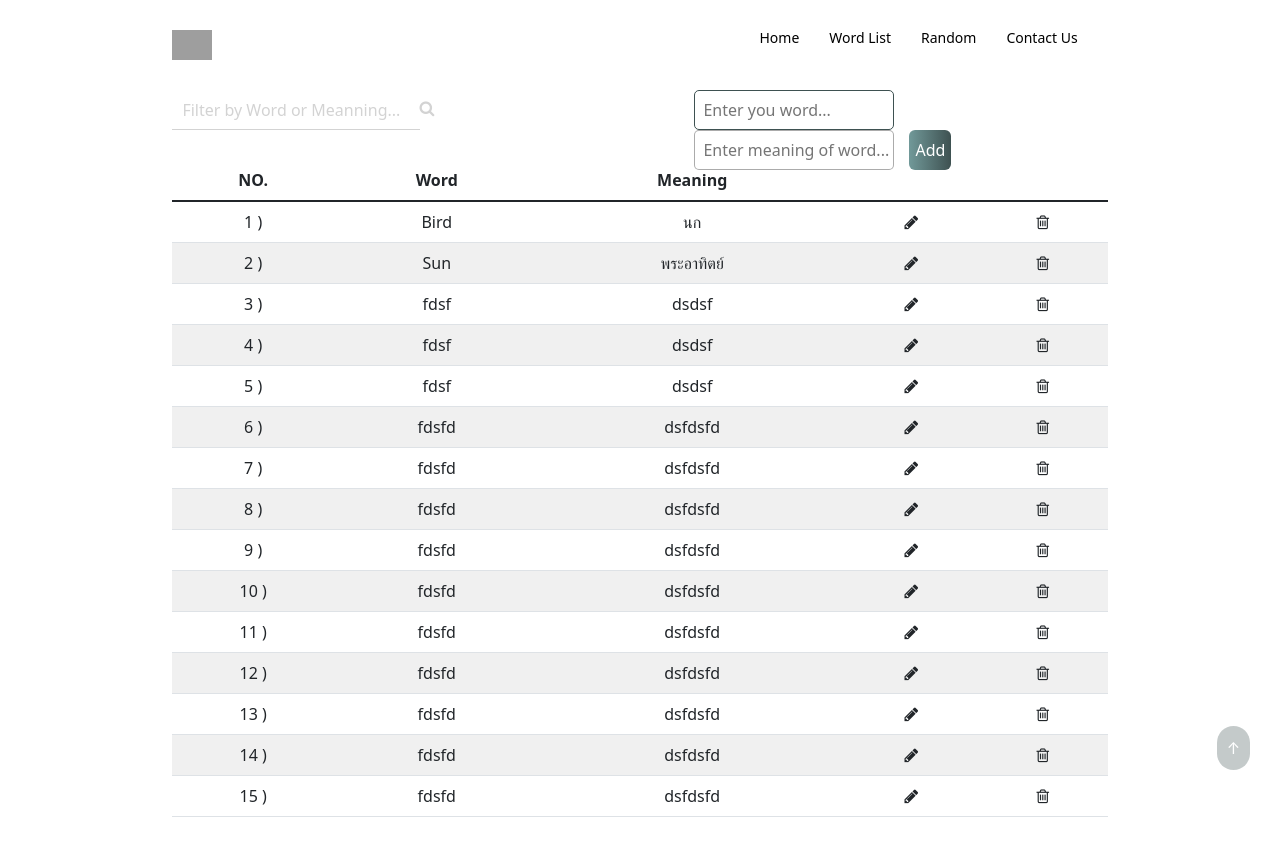
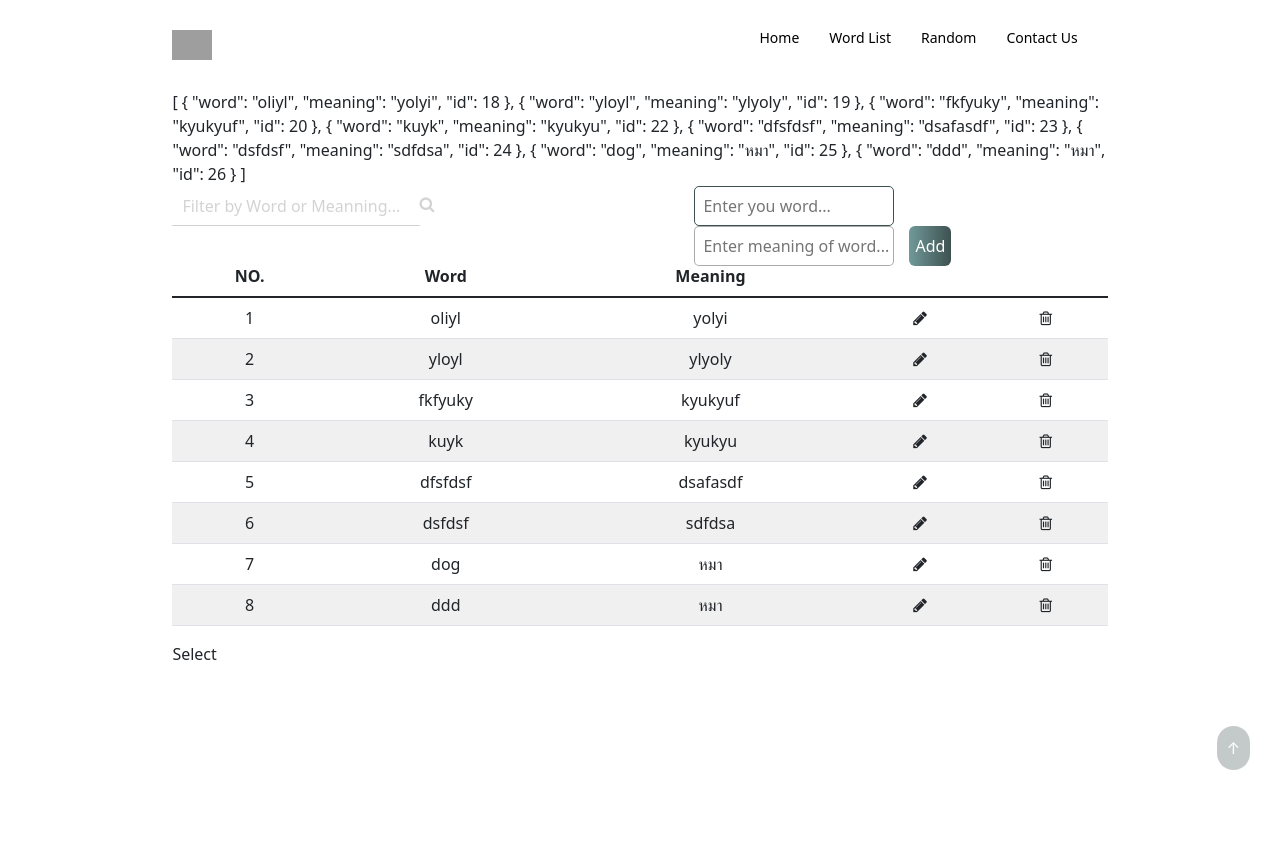
Before and after one commit to phop-parker/SEC-3-GROUP3-WORDGLOSSARY, a Vue app: page /word-list in a window 1280 px wide. Shown: the top 856 px of the page. After the commit the page ends 800 px from the top, so only its background shows below. Built offline with nearby package versions, Linux system fonts and the light colour scheme; data requests are answered from the project's data file; grey boxes are pictures that could not be loaded.

Commit message:
Contact us+Remove word (with error)

```diff
--- a/data/db.json
+++ b/data/db.json
@@ -1,79 +1,184 @@
 {
   "fullWords": [
     {
-      "word": "Bird",
-      "meaning": "นก",
+      "word": "oliyl",
+      "meaning": "yolyi",
+      "id": 18
+    },
+    {
+      "word": "yloyl",
+      "meaning": "ylyoly",
+      "id": 19
+    },
+    {
+      "word": "fkfyuky",
+      "meaning": "kyukyuf",
+      "id": 20
+    },
+    {
+      "word": "kuyk",
+      "meaning": "kyukyu",
+      "id": 22
+    },
+    {
+      "word": "dfsfdsf",
+      "meaning": "dsafasdf",
+      "id": 23
+    },
+    {
+      "word": "dsfdsf",
+      "meaning": "sdfdsa",
+      "id": 24
+    },
+    {
+      "word": "dog",
+      "meaning": "หมา",
+      "id": 25
+    },
+    {
+      "word": "ddd",
+      "meaning": "หมา",
+      "id": 26
+    }
+  ],
+  "message": [
+    {
+      "name": "sadasd",
+      "email": "sdad",
+      "message": "asda",
+      "id": 1
+    },
+    {
+      "name": "sada",
+      "email": "sdfsadfasdf",
+      "message": "dsfsdafadsfdsafadsfdasf",
       "id": 2
     },
     {
-      "word": "Sun",
-      "meaning": "พระอาทิตย์",
+      "name": "as",
+      "email": "dsfsad",
+      "message": "dfsfsdaf",
       "id": 3
     },
     {
-      "word": "fdsf",
-      "meaning": "dsdsf",
+      "name": "asfe",
+      "email": "agfdagad@dgadgfdg",
+      "message": "dasgdfgdfsg",
       "id": 4
     },
     {
-      "word": "fdsf",
-      "meaning": "dsdsf",
+      "name": "spy",
+      "email": "dskofasfk",
+      "message": "fdsijfiaerg",
       "id": 5
     },
     {
-      "word": "fdsf",
-      "meaning": "dsdsf",
+      "name": "beam",
+      "email": "kfeoawf",
+      "message": "jidsajfas",
       "id": 6
     },
     {
-      "word": "fdsfd",
-      "meaning": "dsfdsfd",
+      "name": "dsfasf",
+      "email": "sdfsafasd",
+      "message": "dsfsdaf",
       "id": 7
     },
     {
-      "word": "fdsfd",
-      "meaning": "dsfdsfd",
+      "name": "sdfsad",
+      "email": "dsfadsf",
+      "message": "dsfadsf",
       "id": 8
     },
     {
-      "word": "fdsfd",
-      "meaning": "dsfdsfd",
+      "name": "sdfsaf",
+      "email": "sadfdsaf",
+      "message": "sdafadsf",
       "id": 9
     },
     {
-      "word": "fdsfd",
-      "meaning": "dsfdsfd",
+      "name": "dfsf",
+      "email": "dsfsf",
+      "message": "sdfsdf",
       "id": 10
     },
     {
-      "word": "fdsfd",
-      "meaning": "dsfdsfd",
+      "name": "adfasf",
+      "email": "dsfdsf",
+      "message": "sadfsdf",
       "id": 11
     },
     {
-      "word": "fdsfd",
-      "meaning": "dsfdsfd",
+      "name": "dfasdf",
+      "email": "dsfsdaf",
+      "message": "dsfsfdsfs",
       "id": 12
     },
     {
-      "word": "fdsfd",
-      "meaning": "dsfdsfd",
-      "id": 13
-    },
-    {
-      "word": "fdsfd",
-      "meaning": "dsfdsfd",
-      "id": 14
-    },
-    {
-      "word": "fdsfd",
-      "meaning": "dsfdsfd",
+      "name": "dfsf",
+      "email": "sdfsf",
+      "message": "dsfsa",
       "id": 15
     },
     {
-      "word": "fdsfd",
-      "meaning": "dsfdsfd",
+      "name": "dfsf",
+      "email": "sdfsf",
+      "message": "dsfsa",
       "id": 16
+    },
+    {
+      "name": "dfsf",
+      "email": "sdfsf",
+      "message": "dsfsa",
+      "id": 17
+    },
+    {
+      "name": "dsd",
+      "email": "sdsd",
+      "message": "sds",
+      "id": 18
+    },
+    {
+      "name": "dfd",
+      "email": "fdsf",
+      "message": "dfd",
+      "id": 19
+    },
+    {
+      "name": "dfsf",
+      "email": "dfsfsfd",
+      "message": "dsffsd",
+      "id": 20
+    },
+    {
+      "name": "dfsf",
+      "email": "sdfdsf",
+      "message": "dsfdsf",
+      "id": 21
+    },
+    {
+      "name": "dsfdsf",
+      "email": "sdfsf",
+      "message": "dsfdsf",
+      "id": 22
+    },
+    {
+      "name": "dfsafsa",
+      "email": "dsfas",
+      "message": "fdsfasdf",
+      "id": 23
+    },
+    {
+      "name": "adsfdf",
+      "email": "sdfsf",
+      "message": "sdfsdaf",
+      "id": 24
+    },
+    {
+      "name": "sda",
+      "email": "asda",
+      "message": "asdasdsa",
+      "id": 25
     }
   ]
 }
--- a/src/components/ContactUsForm.vue
+++ b/src/components/ContactUsForm.vue
@@ -1,9 +1,50 @@
-<script setup></script>
+<script setup>
+import {computed} from 'vue'
+defineEmits(['sendMessage'])
+
+const props = defineProps({
+	contactUs: {
+		type: Object,
+		default: {}
+	},
+		status: {
+		type: Boolean,
+		default: false
+	},
+})
+
+const isSuccess = computed (()=> props.status)
+const msgDetails = computed(() => {
+	return {
+		name: props.contactUs.name,
+		email: props.contactUs.email,
+		message: props.contactUs.message
+	}
+})
+
+</script>
 
 <template>
 	<div>
 		<div class="test">
 			<p>Send Message</p>
+			<div>
+				<h4>Name</h4>
+				<input type="text" v-model="msgDetails.name">
+			</div>
+			<div>
+				<h4>Email</h4>
+				<input type="text" v-model="msgDetails.email">
+			</div>
+			<div>
+				<h4>Message</h4>
+				<textarea placeholder="type your message here" v-model="msgDetails.message"></textarea>
+			</div>
+			<div>
+				<button @click="$emit('sendMessage', msgDetails)">submit</button>
+				<h4 v-show="isSuccess">message sent successfully</h4>
+			</div>
+
 		</div>
 	</div>
 </template>
--- a/src/components/ShowWords.vue
+++ b/src/components/ShowWords.vue
@@ -1,11 +1,22 @@
 <script setup>
-defineEmits(['delete', 'edit'])
+import {ref} from 'vue'
+defineEmits(['delete', 'edit','deleteSelected','deleteAll'])
 defineProps({
 	fullWords: {
 		type: Array,
 		require: true
 	}
 })
+const selectedItems = ref([]);
+const isSelectBox = ref(false)
+const boxToggle = () => {
+	if (!isSelectBox.value) {
+		isSelectBox.value = true
+	} else {
+		isSelectBox.value = false
+		selectedItems.value = []
+	}
+}
 </script>
 
 <template>
@@ -13,7 +24,8 @@ defineProps({
 		<table class="table">
 			<thead>
 				<tr>
-					<th scope="col">NO.</th>
+					<th scope="col" v-if="isSelectBox">Select</th>
+					<th scope="col" v-else>NO.</th>
 					<th scope="col">Word</th>
 					<th scope="col">Meaning</th>
 					<th scope="col" colspan="2"></th>
@@ -21,7 +33,14 @@ defineProps({
 			</thead>
 			<tbody>
 				<tr v-for="(fullWord, index) in fullWords" :key="index">
-					<td scop="row">{{ index + 1 }} )</td>
+						<td v-if="isSelectBox"><input
+                        type="checkbox"
+                        :value="fullWord.id"
+                        v-model="selectedItems"
+                      />
+					  </td>
+					  <td scop="row" v-else>{{ index + 1 }} </td>
+
 					<td>{{ fullWord.word }}</td>
 					<td>{{ fullWord.meaning }}</td>
 					<td>
@@ -37,6 +56,13 @@ defineProps({
 				</tr>
 			</tbody>
 		</table>
+		<div v-if="!isSelectBox">
+			<span @click="boxToggle()">Select</span>
+		</div>
+		<div v-else>
+			<button @click="$emit('deleteSelected', selectedItems)">delete selected</button>
+			<button @click="$emit('deleteAll')">delete all</button>
+		</div>
 	</div>
 </template>
 
--- a/src/views/ContactUs.vue
+++ b/src/views/ContactUs.vue
@@ -1,4 +1,5 @@
 <script setup>
+import {ref} from 'vue'
 import MemberList from '../components/MemberList.vue'
 import ContactUsForm from '../components/ContactUsForm.vue'
 const members = [
@@ -10,7 +11,7 @@ const members = [
 		socailLink: {
 			ig: 'https://www.instagram.com/sarimintt/',
 			fb: 'https://web.facebook.com/sarixmint',
-			github: ''
+			github: 'https://github.com/sarimintt'
 		}
 	},
 	{
@@ -19,9 +20,9 @@ const members = [
 		studentId: '63130500116',
 		img: '../src/assets/63130500116.png',
 		socailLink: {
-			ig: '',
-			fb: '',
-			github: ''
+			ig: 'https://www.instagram.com/srbeam_/',
+			fb: 'https://www.facebook.com/b.beamsrs',
+			github: 'https://github.com/srbeam'
 		}
 	},
 	{
@@ -30,9 +31,9 @@ const members = [
 		studentId: '63130500119',
 		img: '../src/assets/63130500119.png',
 		socailLink: {
-			ig: '',
-			fb: '',
-			github: ''
+			ig: 'https://www.instagram.com/siraph.p/',
+			fb: 'https://www.facebook.com/siraph.p/',
+			github: 'https://github.com/phop-parker'
 		}
 	},
 	{
@@ -41,9 +42,9 @@ const members = [
 		studentId: '63130500123',
 		img: '../src/assets/63130500123.png',
 		socailLink: {
-			ig: '',
-			fb: '',
-			github: ''
+			ig: 'https://www.instagram.com/s.sudjaab_/',
+			fb: 'https://www.facebook.com/spy.spcy',
+			github: 'https://github.com/spyy18'
 		}
 	},
 	{
@@ -52,23 +53,52 @@ const members = [
 		studentId: '63130500156',
 		img: '../src/assets/63130500156.png',
 		socailLink: {
-			ig: '',
-			fb: '',
-			github: ''
+			ig: 'https://www.instagram.com/piitur/',
+			fb: 'https://www.facebook.com/PterHolmes',
+			github: 'https://github.com/petergurock'
 		}
 	}
 ]
+
+
+
+
+const msg = ref({})
+const isSuccess = ref(false)
+const toggleSuccess = () => {
+	if(isSuccess.value===false){
+		isSuccess.value=true;
+	}else{
+		isSuccess.value=false;
+	}
+}
+const sendMessagetoDb = async (msgDetails) => {
+	const res = await fetch(`http://localhost:5000/message`, {
+		method: 'POST',
+		headers: {
+			'content-type': 'application/json'
+		},
+		body: JSON.stringify({ name: msgDetails.name, email: msgDetails.email, message:msgDetails.message })
+	})
+	if (res.status === 201) {
+	isSuccess.value = true;
+	console.log('message sent successfully')
+	} else {
+		console.log('error,cannot add data')
+	}
+	msg.value={};
+	setTimeout(toggleSuccess,3500)
+}
 </script>
 
 <template>
 	<div>
 		<div class="row">
 			<div class="col-1">
-				<h4>GROUP 3 SEC 3 MEMBER</h4>
 				<MemberList :membersList="members" />
 			</div>
 			<div class="col-2">
-				<ContactUsForm />
+				<ContactUsForm @sendMessage="sendMessagetoDb" :contactUs="msg" :status="isSuccess"/>
 			</div>
 		</div>
 	</div>
--- a/src/views/Home.vue
+++ b/src/views/Home.vue
@@ -15,7 +15,7 @@
 					able to write the meanings of random words to check for accuracy and review
 					memory.
 				</p>
-				<button>Let's Add Words</button>
+				<router-link :to="{ name: 'WordList' }"><button>Let's Add Words</button></router-link>
 			</div>
 			<div class="col-2">
 				<img src="../assets/stack.png" class="stack" />
--- a/src/views/WordList.vue
+++ b/src/views/WordList.vue
@@ -13,6 +13,7 @@ const getFullWords = async () => {
         console.log('error,cannot get data')
     }
 }
+
 onBeforeMount(async () => await getFullWords())
 
 const keyWord = ref('')
@@ -36,6 +37,42 @@ const deletefullWord = async (deleteWordId) => {
 		console.log('error,cannot delete data')
 	}
 }
+
+// DELETE SELECT
+const deleteSelectedWord = async (deleteWordsId) => {
+for (let i = 0; i < deleteWordsId.length; i++) {
+  const deleteWordId = deleteWordsId[i];
+	const res = await fetch(`http://localhost:5000/fullWords/${deleteWordId}`, {
+		method: 'DELETE'
+	})
+	if (res.status === 200) {
+		fullWords.value = fullWords.value.filter((word) => word.id !== deleteWordId)
+	} else {
+		console.log('error,cannot delete data')
+	}
+}
+}
+
+//0,1,2,3,4,5,6,7,8,9
+const removeAll = async () => {
+console.log('total lemght '+fullWords.value.length)
+for (let i = 0; i < fullWords.value.length; i++) {
+	console.log('in for loop '+i+' value: '+fullWords.value[i])
+  const deleteWordId = fullWords.value[i].id;
+  console.log('removing '+deleteWordId)
+	const res = await fetch(`http://localhost:5000/fullWords/${deleteWordId}`, {
+		method: 'DELETE'
+
+	})
+	if (res.status === 200) {
+		console.log(deleteWordId +' removed')
+		fullWords.value = fullWords.value.filter((word) => word.id !== deleteWordId)
+	} else {
+		console.log(deleteWordId + 'error,cannot delete data')
+	}
+}
+
+}
 //POST
 const addFullWord = async (newFullWord) => {
 	const res = await fetch(`http://localhost:5000/fullWords`, {
@@ -51,6 +88,7 @@ const addFullWord = async (newFullWord) => {
 	} else {
 		console.log('error,cannot add data')
 	}
+	editingWord.value = {}
 }
 
 //PUT
@@ -82,6 +120,7 @@ const updateWord = async (replaceWord) => {
 
 <template>
 	<div>
+{{fullWords}}
 		<div id="filterWord">
 			<input
 				id="filterInput"
@@ -102,6 +141,8 @@ const updateWord = async (replaceWord) => {
 				:fullWords="filterWords"
 				@delete="deletefullWord"
 				@edit="toEditMode"
+				@deleteSelected="deleteSelectedWord"
+				@deleteAll="removeAll()"
 			/>
 		</div>
 	</div>
```
Lines whose indentation alone changed are shown as unchanged.
